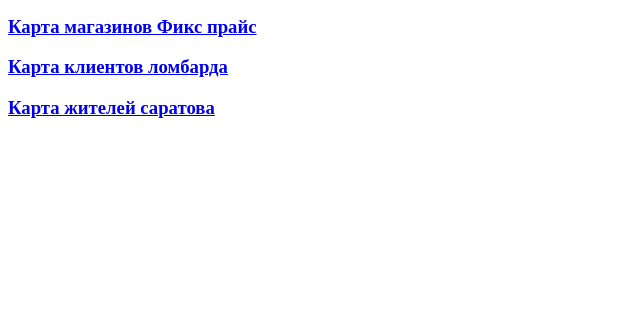
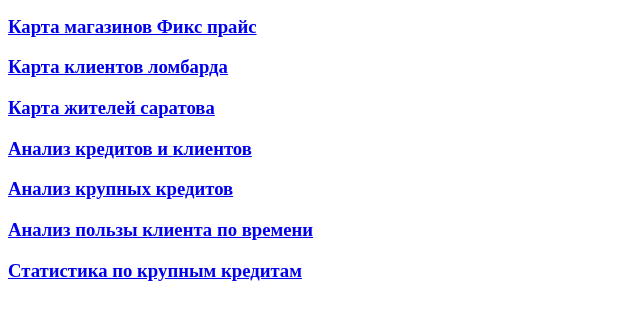
Before and after one commit to vpolyakov/polyakov.github.io, a plain HTML site: page index.html in a window 1280 px wide. Shown: the part 101-420 px from the top of the page, without its empty margins (0-640 px from the left). Drawn offline with Linux system fonts and the light colour scheme.

Commit message:
Update index.html
Добавил еще ссылки на исследования

```diff
--- a/index.html
+++ b/index.html
@@ -6,6 +6,10 @@
 <h3><a href="https://vpolyakov.github.io/%D0%A4%D0%B8%D0%BA%D1%81%20%D0%BF%D1%80%D0%B0%D0%B9%D1%81.html">Карта магазинов Фикс прайс</a></h3>
 <h3><a href="https://vpolyakov.github.io/client_per-lom_marker_map.html">Карта клиентов ломбарда</a></h3>
 <h3><a href="https://vpolyakov.github.io/Saratov_citizens_map.html">Карта жителей саратова</a></h3>
+<h3><a href="https://vpolyakov.github.io/%D0%90%D0%BD%D0%B0%D0%BB%D0%B8%D0%B7%20%D0%BA%D1%80%D0%B5%D0%B4%D0%B8%D1%82%D0%BE%D0%B2%20%D0%B8%20%D0%BA%D0%BB%D0%B8%D0%B5%D0%BD%D1%82%D0%BE%D0%B2.slides.html">Анализ кредитов и клиентов</a></h3>
+<h3><a href="https://vpolyakov.github.io/%D0%90%D0%BD%D0%B0%D0%BB%D0%B8%D0%B7%20%D0%BA%D1%80%D1%83%D0%BF%D0%BD%D1%8B%D1%85%20%D0%BA%D1%80%D0%B5%D0%B4%D0%B8%D1%82%D0%BE%D0%B2.slides.html">Анализ крупных кредитов</a></h3>
+<h3><a href="https://vpolyakov.github.io/%D0%90%D0%BD%D0%B0%D0%BB%D0%B8%D0%B7%20%D0%BF%D0%BE%D0%BB%D1%8C%D0%B7%D1%8B%20%D0%BA%D0%BB%D0%B8%D0%B5%D0%BD%D1%82%D0%B0%20%D0%BF%D0%BE%20%D0%B2%D1%80%D0%B5%D0%BC%D0%B5%D0%BD%D0%B8.slides.html">Анализ пользы клиента по времени</a></h3>
+<h3><a href="https://vpolyakov.github.io/%D0%A1%D1%82%D0%B0%D1%82%D0%B8%D1%81%D1%82%D0%B8%D0%BA%D0%B0%20%D0%BF%D0%BE%20%D0%BA%D1%80%D1%83%D0%BF%D0%BD%D1%8B%D0%BC%20%D0%BA%D1%80%D0%B5%D0%B4%D0%B8%D1%82%D0%B0%D0%BC.html">Статистика по крупным кредитам</a></h3>
 
 </body>
 </html>
```
